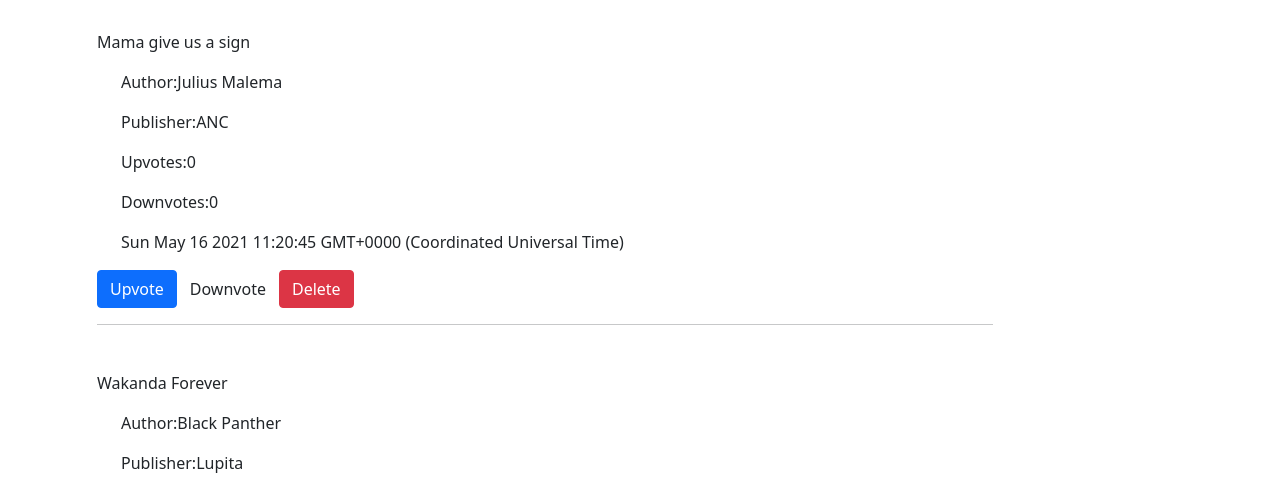
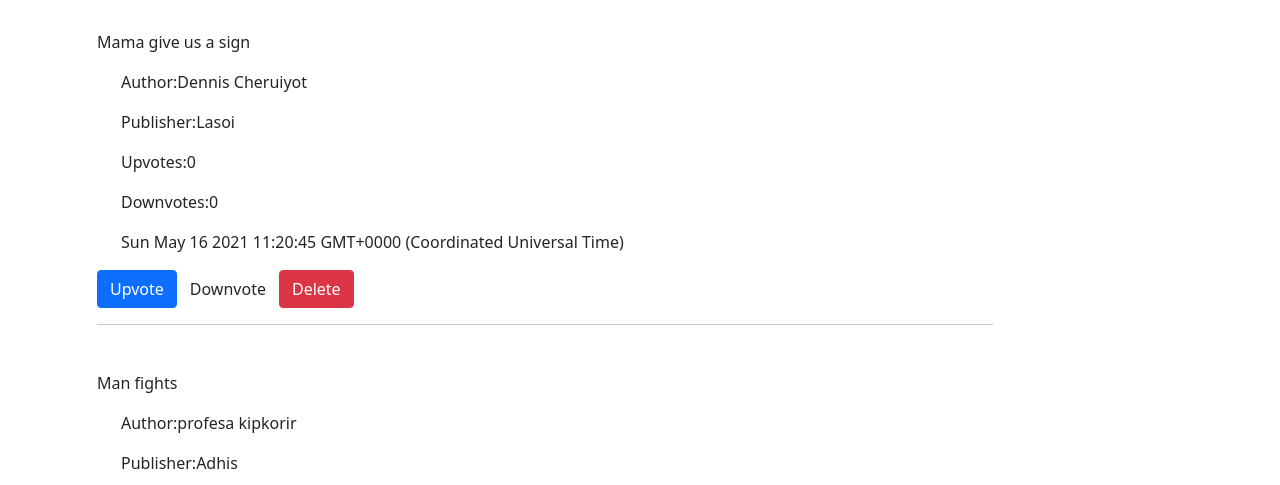
Before and after one commit to cheruden/Quotes_app, an Angular app: page / in a window 1280 px wide. Shown: the part 654-1139 px from the top of the page. Built offline with nearby package versions, Linux system fonts and the light colour scheme.

Commit message:
add new quotes

```diff
--- a/src/app/quote/quote.component.ts
+++ b/src/app/quote/quote.component.ts
@@ -6,8 +6,8 @@ import { Quote } from '../quotes';
   styleUrls: ['./quote.component.css']
 })
 export class QuoteComponent implements OnInit {
-  quotes = [new Quote("ANC", "Julius Malema", "Mama give us a sign"),
-  new Quote("Lupita", "Black Panther", "Wakanda Forever")]
+  quotes = [new Quote("Lasoi", "Dennis Cheruiyot", "Mama give us a sign"),
+  new Quote("Adhis", "profesa kipkorir", "Man fights")]
   preNum: number
   lastNum: number
   counter: number
```
